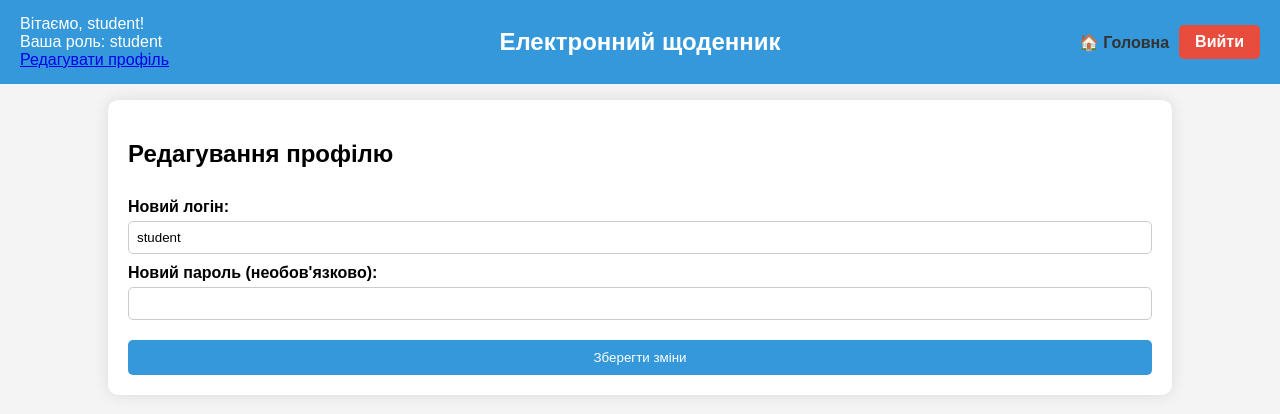
After one commit to Z1napp/Web-2024, a Flask app: page /profile in a window 1280 px wide. The commit adds this page. Shown: the top 414 px of the page. Run offline with Flask 3, Linux system fonts and the light colour scheme; a user stored in the database is signed in.

Commit message:
Added the profile edit page

```diff
--- a/2025 students_journal/app.py
+++ b/2025 students_journal/app.py
@@ -11,6 +11,7 @@ from werkzeug.security import generate_password_hash, check_password_hash
 from datetime import datetime
 from io import StringIO
 import csv
+import re
 
 # ------------------------------
 # Ініціалізація Flask-додатку
@@ -66,6 +67,34 @@ def load_user(user_id):
 def home():
     return redirect(url_for('dashboard'))
 
+
+# ------------------------------
+# Маршрут: Profile (для різних ролей)
+# ------------------------------
+
+@app.route("/profile", methods=["GET", "POST"])
+@login_required
+def profile():
+    if request.method == "POST":
+        login = request.form.get("login")
+
+        # Перевірка логіну на правильність
+        if not re.match(r'^[a-zA-Z0-9_]{3,20}$', login):
+            flash("Логін має містити лише латинські літери, цифри та _, довжина 3–20 символів")
+            return redirect(url_for("profile"))
+
+        # Перевірка чи логін вже зайнятий іншим користувачем
+        existing_user = User.query.filter_by(login=login).first()
+        if existing_user and existing_user.id != current_user.id:
+            flash("Такий логін уже існує")
+            return redirect(url_for("profile"))
+
+        # Оновлюємо логін
+        current_user.login = login
+        db.session.commit()
+        flash("Логін оновлено")
+
+    return render_template("profile.html", user=current_user)
 
 # ------------------------------
 # Маршрут: Dashboard (для різних ролей)
--- a/2025 students_journal/static/dashboard.css
+++ b/2025 students_journal/static/dashboard.css
@@ -26,6 +26,25 @@ body {
   flex-wrap: wrap;
 }
 
+#navbar-title {
+  position: absolute;
+  left: 50%;
+  transform: translateX(-50%);
+  font-size: 1.5em;
+  font-weight: bold;
+}
+
+#home-button {
+  margin-left: auto;
+  margin-right: 10px;
+  text-decoration: none;
+  color: #333;
+  font-weight: bold;
+}
+
+#home-button:hover {
+  text-decoration: underline;
+}
 
 #user-info {
   display: flex;
--- a/2025 students_journal/templates/dashboard_base.html
+++ b/2025 students_journal/templates/dashboard_base.html
@@ -7,19 +7,34 @@
   <link rel="stylesheet" href="{{ url_for('static', filename='dashboard.css') }}">
 </head>
 <body>
-  <!-- Навігаційна панель -->
-  <div id="navbar">
-    <div id="user-info">
-      <p>Вітаємо, {{ name }}!</p>
-      <p>Ваша роль: {{ role }}</p>
-    </div>
-    <a href="{{ url_for('logout') }}" id="logout-button">Вийти</a>
+  {% with messages = get_flashed_messages() %}
+  {% if messages %}
+    <ul class="flash-messages">
+      {% for message in messages %}
+        <li>{{ message }}</li>
+      {% endfor %}
+    </ul>
+  {% endif %}
+{% endwith %}
+<!-- Навігаційна панель -->
+<div id="navbar">
+  <div id="user-info">
+    <p>
+      Вітаємо, {{ current_user.login }}!<br>
+      Ваша роль: {{ current_user.role }}<br>
+      <a href="{{ url_for('profile') }}">Редагувати профіль</a>
+    </p>
   </div>
 
-  <!-- Заголовок -->
-  <div id="header">
-    <h1>Електронний щоденник</h1>
-  </div>
+  <!-- Кнопка Dashboard -->
+  <a href="{{ url_for('dashboard') }}" id="home-button">🏠 Головна</a>
+
+  <!-- Центрований заголовок -->
+  <div id="navbar-title">Електронний щоденник</div>
+
+  <!-- Кнопка Вийти -->
+  <a href="{{ url_for('logout') }}" id="logout-button">Вийти</a>
+</div>
 
   <!-- Контент для ролі -->
   <div id="content">
--- /dev/null
+++ b/2025 students_journal/templates/profile.html
@@ -0,0 +1,26 @@
+<!-- templates/profile.html -->
+{% extends 'dashboard_base.html' %}
+
+{% block content %}
+  <h2>Редагування профілю</h2>
+
+  {% with messages = get_flashed_messages(with_categories=true) %}
+    {% if messages %}
+      <ul>
+        {% for category, message in messages %}
+          <li class="{{ category }}">{{ message }}</li>
+        {% endfor %}
+      </ul>
+    {% endif %}
+  {% endwith %}
+
+  <form method="POST" action="{{ url_for('profile') }}">
+    <label for="login">Новий логін:</label>
+    <input type="text" name="login" id="login" value="{{ current_user.login }}" required>
+
+    <label for="password">Новий пароль (необов'язково):</label>
+    <input type="password" name="password" id="password">
+
+    <button type="submit">Зберегти зміни</button>
+  </form>
+{% endblock %}
```
Also changed, not shown: 2025 students_journal/instance/db.sqlite3.
